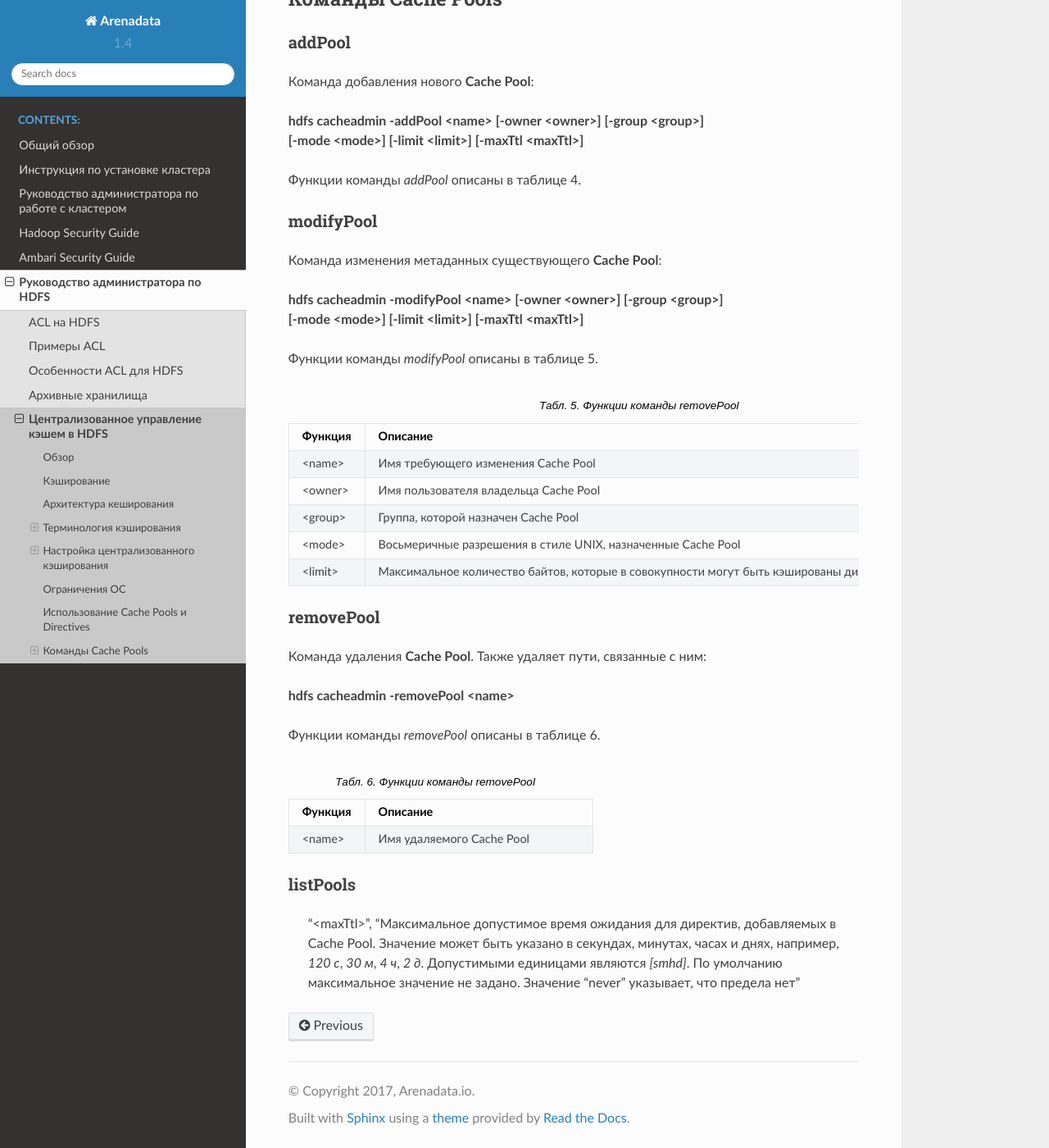
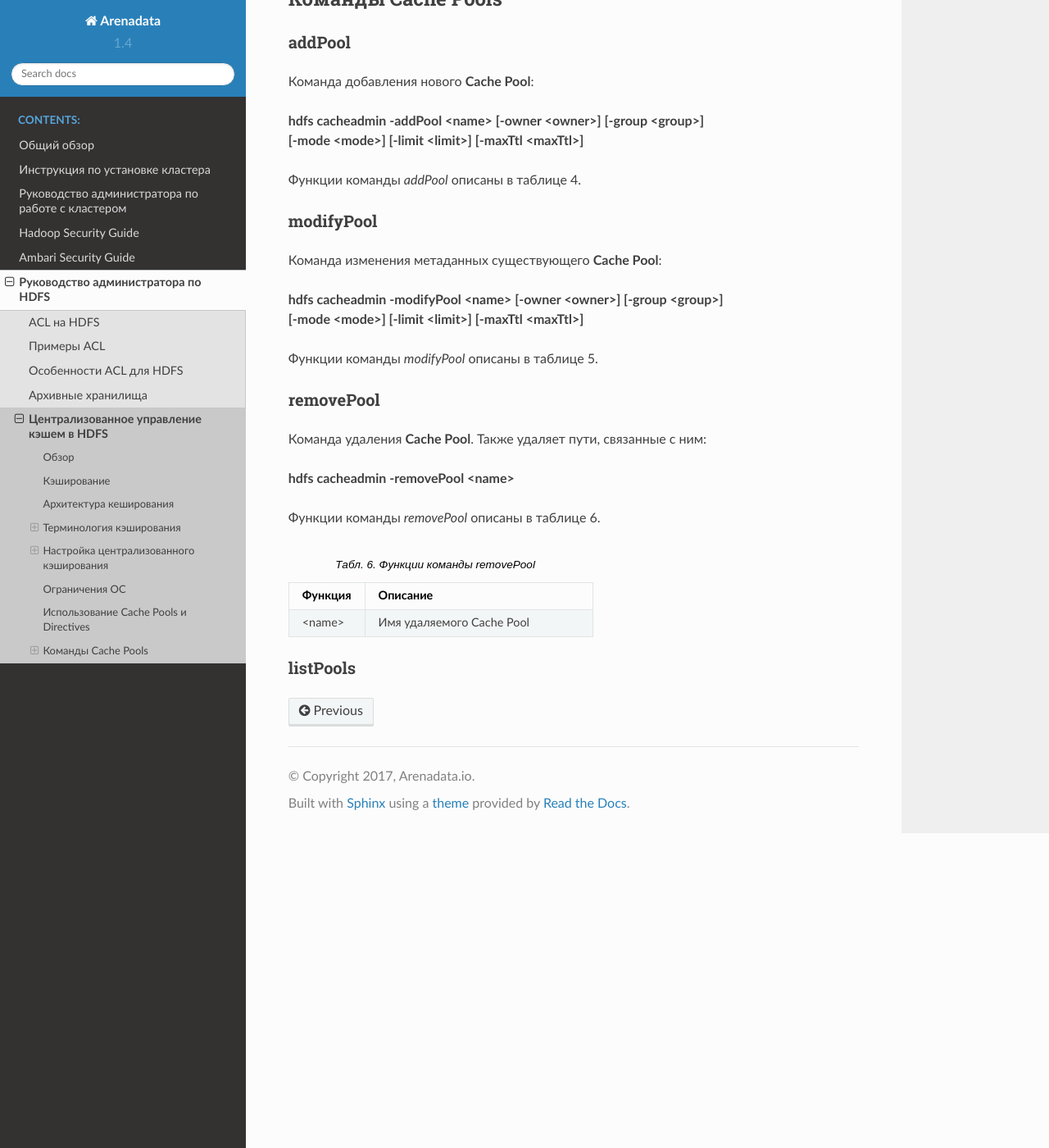
Before and after one commit to arenadata/docs_adps, a Sphinx documentation site: the page built from source/HDFSadmin/Cache.rst, in a window 1280 px wide and 1400 px high, scrolled down 6808 px. Shown: the whole window at 82% size. Built offline with Sphinx 7.4.7 and the Read the Docs theme 2.0.0, drawn with Linux system fonts in a browser that asks for light colours.

Commit message:
Update Cache.rst

```diff
--- a/source/HDFSadmin/Cache.rst
+++ b/source/HDFSadmin/Cache.rst
@@ -267,8 +267,3 @@
 
 listPools
 ~~~~~~~~~
-
-
-
-
- "<maxTtl>", "Максимальное допустимое время ожидания для директив, добавляемых в Cache Pool. Значение может быть указано в секундах, минутах, часах и днях, например, *120 с*, *30 м*, *4 ч*, *2 д*. Допустимыми единицами являются *[smhd]*. По умолчанию максимальное значение не задано. Значение "never" указывает, что предела нет"
```
Also changed, not shown: other parts of source/HDFSadmin/Cache.rst (+1 -1 lines).
